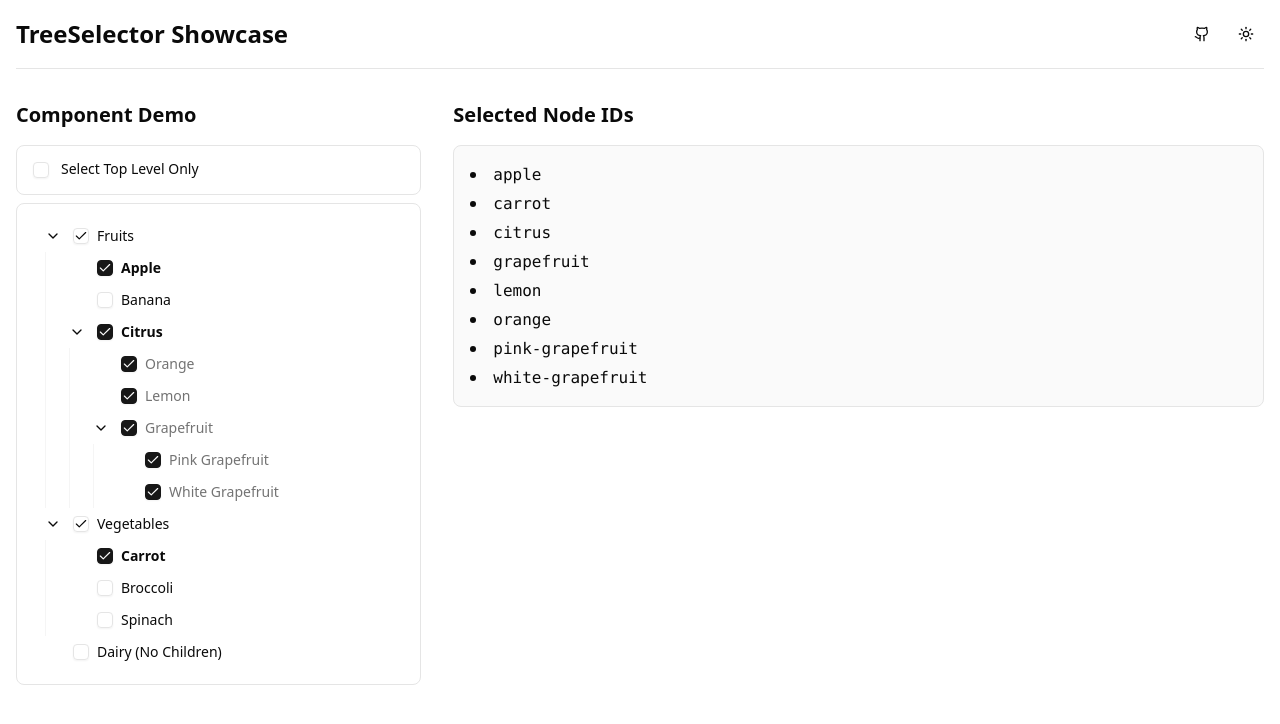
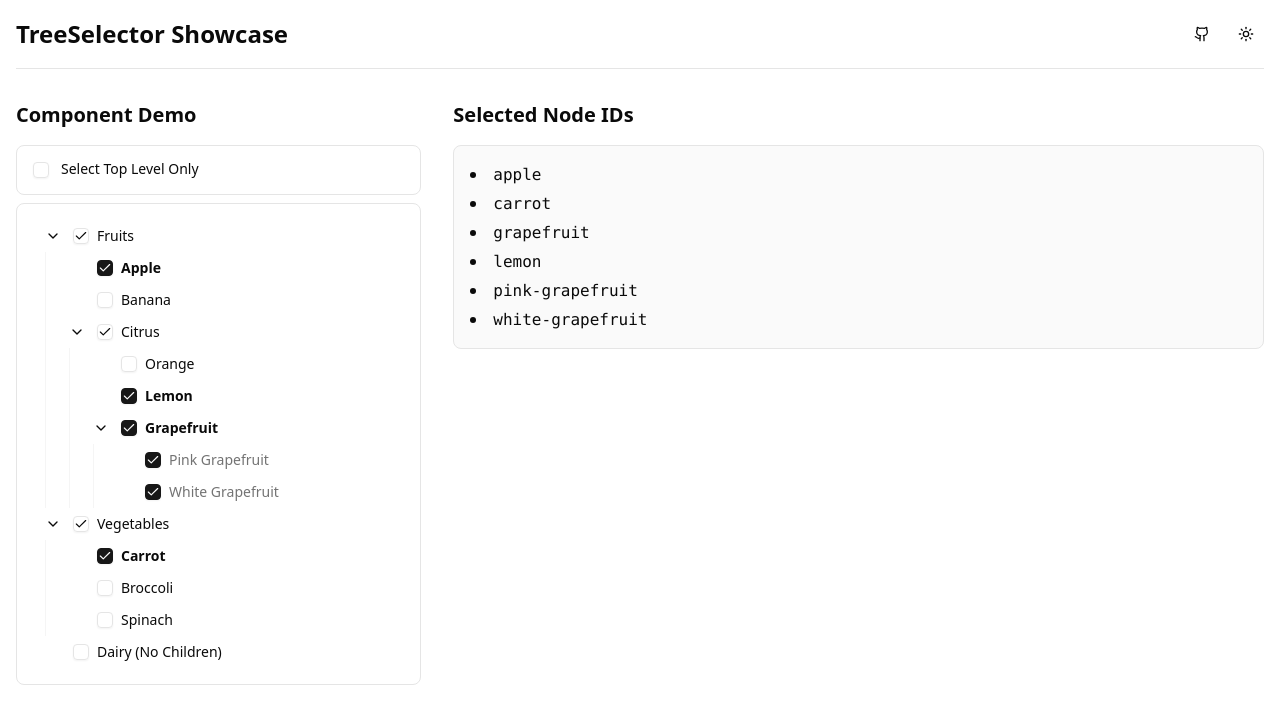
Before and after one commit to andybowsword/react-tree-selector, a Next.js app: page / in a window 1280 px wide. Shown: the top 724 px of the page. Built offline with nearby package versions, Linux system fonts and the light colour scheme.

Commit message:
chore: update tree selector demo component state

```diff
--- a/src/app/_components/tree-selector-demo.tsx
+++ b/src/app/_components/tree-selector-demo.tsx
@@ -53,7 +53,7 @@ const treeData: TreeNode[] = [
   },
 ];
 
-const initSelection = ["apple", "lemon", "carrot", "grapefruit", "citrus"];
+const initSelection = ["apple", "lemon", "carrot", "grapefruit"];
 
 export function TreeSelectorDemo() {
   // State to control whether to include children or not
```
